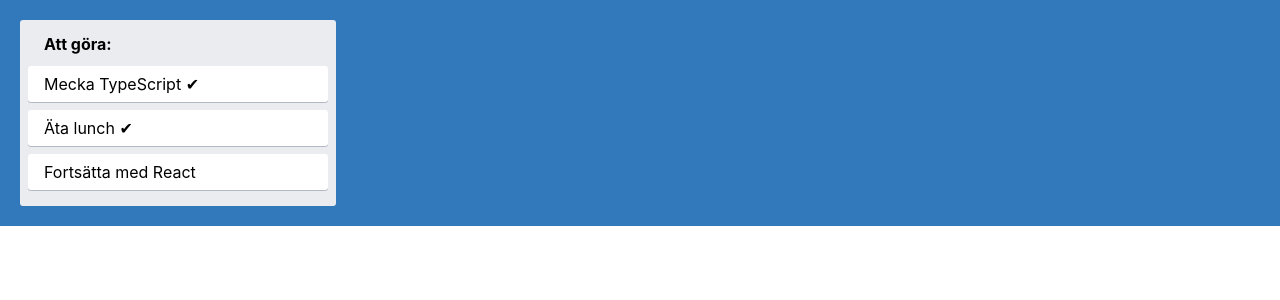
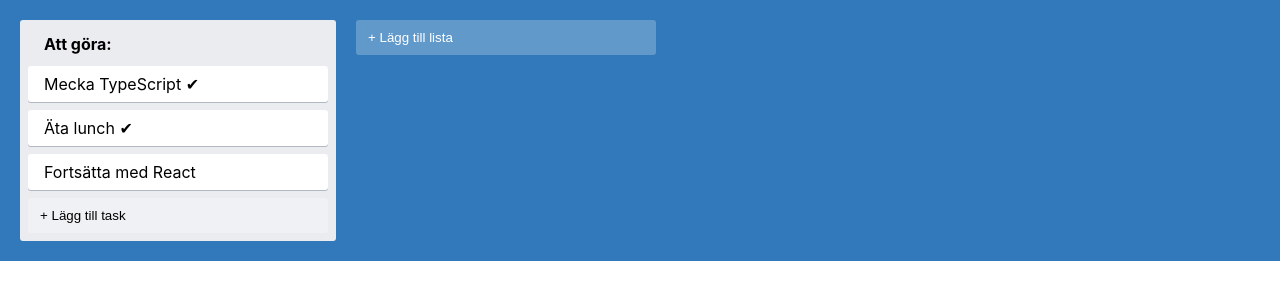
Before and after one commit to elander/gk-migration, a React (Create React App) app: page / in a window 1280 px wide. Shown: the top 300 px of the page. Built offline with nearby package versions, Linux system fonts and the light colour scheme.

Commit message:
inledning appStateReducer

```diff
--- a/package.json
+++ b/package.json
@@ -10,6 +10,7 @@
     "@types/node": "^16.18.3",
     "@types/react": "^18.0.25",
     "@types/react-dom": "^18.0.9",
+    "nanoid": "^4.0.0",
     "react": "^18.2.0",
     "react-dom": "^18.2.0",
     "react-scripts": "5.0.1",
--- /dev/null
+++ b/src/AddItemButton.module.css
@@ -0,0 +1,29 @@
+/* detta är css-regler som endast används i AddItemButton */
+
+.light {
+    background-color: #ffffff3d;
+    border-radius: 3px;
+    border: none;
+    color: #fff;
+    cursor: pointer;
+    max-width: 300px;
+    padding: 10px 12px;
+    text-align: left;
+    transition: background 85ms ease-in;
+    width: 100%;
+}
+
+.dark {background-color: #ffffff3d;
+    border-radius: 3px;
+    border: none;
+    color: #000;
+    cursor: pointer;
+    max-width: 300px;
+    padding: 10px 12px;
+    text-align: left;
+    transition: background 85ms ease-in;
+    width: 100%;
+}
+.light:hover {
+    background-color: #ffffff52;
+}
--- /dev/null
+++ b/src/AddItemButton.tsx
@@ -0,0 +1,28 @@
+import styles from './AddItemButton.module.css';
+
+// vi definierar en egen typ (datastruktur) för de properties
+// som den här komponenten kräver när den ska instantieras
+// de props som har ett frågetecken efter namnet är inte obligatoriska
+// "children" är en speciell prop, som vi använder för att göra
+// det möjligt att stoppa in andra komponenter inuti den här
+// komponenten.
+type AddItemButtonProps = {
+    dark?: boolean;
+    children: React.ReactNode;
+    onClick: () => void;
+}
+
+// Detta är knappen som användaren ska klicka på för att visa
+// formuläret för att lägga till en ny lista eller task
+export const AddItemButton = (props: AddItemButtonProps) => {
+    const { dark, children } = props;
+    const cssClass = dark ? styles.dark : styles.light;
+
+    // kom ihåg att "class" är ett reserverat ord i JavaScipt
+    // och TypeScript, så vi använder "className" för CSS-klasser
+    return (
+        <button onClick={props.onClick}
+        className={cssClass}
+        >{children}</button>
+    )
+};
--- /dev/null
+++ b/src/AddNewItem.tsx
@@ -0,0 +1,37 @@
+import { AddItemButton } from "./AddItemButton";
+import { NewItemForm } from "./NewItemForm";
+import { useState } from "react";
+
+type AddNewItemProps = {
+    onAdd(text: string): void
+    toggleButtonText: string
+    dark?: boolean
+}
+// om man vill ha flera värden än två på ett state
+// är det bättre att använda en union type än att ha
+// flera olika "useState"
+// type Status = "showForm" | "hideForm" | "nåntingannat";
+
+
+export const AddNewItem = (props: AddNewItemProps) => {
+    // [hideForm, setHideForm] = useState(false);
+    // [nanting, setNanting] = useState(false);
+    // [Status, setStatus] = useState("nåntingannat");
+
+    const [showForm, setShowForm] = useState(false);
+    const { onAdd, toggleButtonText, dark} = props;
+
+    if(showForm) {
+        return (<NewItemForm
+            onAdd={(text) => {
+                onAdd(text)
+                setShowForm(false)
+            }} />);
+    }
+
+    return (
+        <AddItemButton dark={dark} onClick={() => {
+            setShowForm(true);
+        }}>{toggleButtonText}</AddItemButton>
+    );
+};
--- a/src/App.tsx
+++ b/src/App.tsx
@@ -1,3 +1,4 @@
+import { AddNewItem } from "./AddNewItem";
 import { AppContainer } from "./styles";
 import Column from "./Column";
 
@@ -5,6 +6,8 @@ export const App = () => {
   return (
     <AppContainer>
       <Column text="Att göra:" />
+      <AddNewItem toggleButtonText="+ Lägg till lista"
+      onAdd={console.log} />
     </AppContainer>
   );
 }
--- a/src/Column.tsx
+++ b/src/Column.tsx
@@ -1,5 +1,6 @@
 import { ColumnContainer, ColumnTitle } from "./styles";
 
+import { AddNewItem } from "./AddNewItem";
 import { Card } from "./Card";
 
 type ColumnProps = {text: string};
@@ -15,6 +16,8 @@ const Column = ({text}: ColumnProps) => {
             <Card text ="Mecka TypeScript ✔" />
             <Card text="Äta lunch ✔" />
             <Card text="Fortsätta med React" />
+            <AddNewItem toggleButtonText="+ Lägg till task"
+            onAdd={console.log} dark/>
         </ColumnContainer>
     );
 }
--- /dev/null
+++ b/src/NewItemForm.tsx
@@ -0,0 +1,32 @@
+import { NewItemButton, NewItemFormContainer, NewItemInput } from "./styles";
+import { ReactText, useState } from "react";
+
+import { useFocus } from "./useFocus";
+
+type NewItemFormProps = {
+    onAdd(text: string): void
+}
+
+export const NewItemForm = ({onAdd}: NewItemFormProps) => {
+    const [text, setText] = useState("");
+    const inputRef = useFocus();
+    const handleReturn = (e: React.KeyboardEvent<HTMLInputElement>) => {
+        if(e.key === "Enter") {
+            onAdd(text);
+        }
+    };
+
+    return(
+        <NewItemFormContainer>
+            <NewItemInput
+            ref={inputRef}
+            value={text}
+            onKeyUp = {handleReturn}
+            onChange = {(e) => setText(e.target.value)}
+            />
+            <NewItemButton onClick={() => onAdd(text)}>
+                Skapa
+            </NewItemButton>
+        </NewItemFormContainer>
+    );
+};
--- a/src/styles.ts
+++ b/src/styles.ts
@@ -7,7 +7,7 @@ interface DragPreviewContainerProps {
 
 export const DragPreviewContainer =
     styled.div<DragPreviewContainerProps>`
-    opacity: ${(props) => (props.isHidden ? 0 : 1)}
+    opacity: ${(props) => (props.isHidden ? 0 : 1)};
     transform: ${(props) =>
         props.isPreview ? "rotate(15deg)" : undefined
     };
--- /dev/null
+++ b/src/useFocus.ts
@@ -0,0 +1,10 @@
+import { useEffect, useRef } from "react";
+
+export const useFocus = () => {
+    const ref = useRef<HTMLInputElement>(null);
+
+    useEffect(() => {
+        ref.current?.focus();
+    }, []);
+    return ref;
+}
```
Also changed, not shown: src/appStateReducer.ts (added, +35 -0 lines), 1 other file (tests, documents, lock files or other folders).
